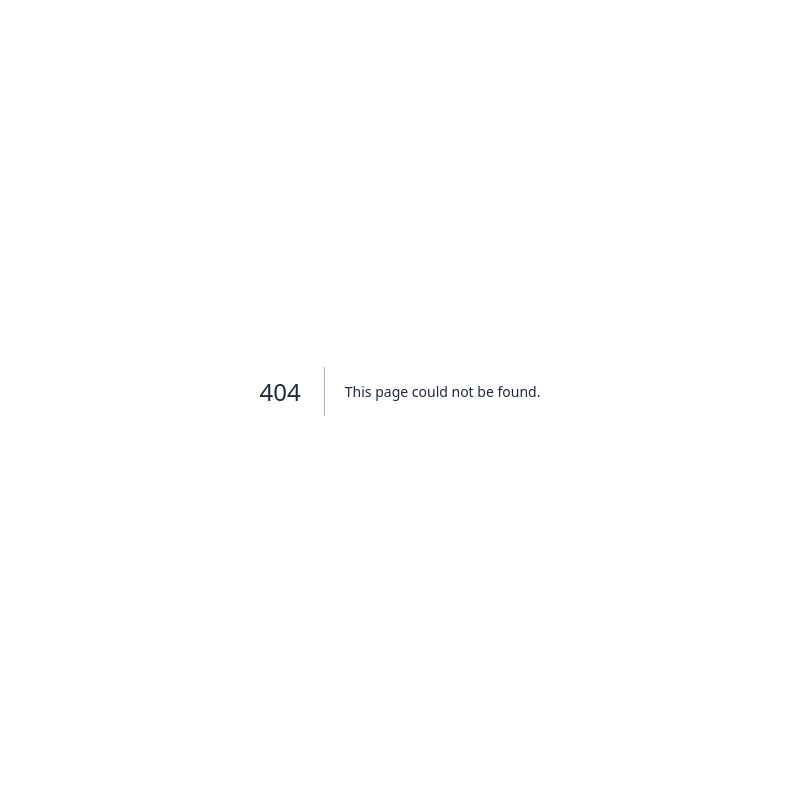
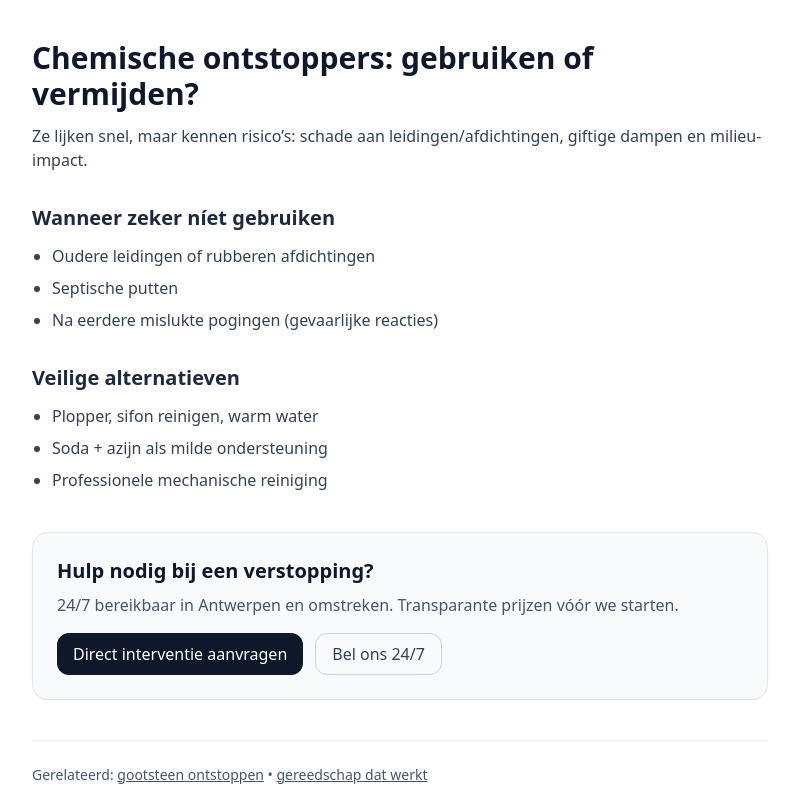
Before and after one commit to Turbo-89/turboservices, a Next.js app: page /kennisbank/ontstopping/chemische-ontstoppers in a window 1280 px wide. Before the commit this address had no page. Shown: the part 180-980 px from the top of the page, without its empty margins (240-1039 px from the left). Built offline with nearby package versions, Linux system fonts and the light colour scheme.

Commit message:
Create page.tsx

```diff
--- /dev/null
+++ b/app/kennisbank/ontstopping/chemische-ontstoppers/page.tsx
@@ -0,0 +1,58 @@
+import type { Metadata } from "next";
+import Link from "next/link";
+import CTA from "@/components/kb/CTA";
+import FAQJsonLd from "@/components/seo/FAQJsonLd";
+
+export const metadata: Metadata = {
+  title: "Chemische ontstoppers: gebruiken of vermijden?",
+  description:
+    "Zijn chemische ontstoppers een goed idee? Weeg de risico’s af en ontdek veilige alternatieven.",
+};
+
+export default function Page() {
+  const faqs = [
+    { question: "Mag ik één keer proberen?", answer: "We raden af. Als je toch deed, meld het—combinaties kunnen gevaarlijk zijn." },
+    { question: "Is schade direct zichtbaar?", answer: "Niet altijd. Afdichtingen kunnen later lekken." },
+    { question: "Wat is het milieuvriendelijke alternatief?", answer: "Mechanische reiniging en preventie." },
+  ];
+
+  return (
+    <main className="mx-auto max-w-3xl px-4 py-12">
+      <h1 className="text-3xl font-bold text-slate-900">
+        Chemische ontstoppers: gebruiken of vermijden?
+      </h1>
+      <p className="mt-3 text-slate-700">
+        Ze lijken snel, maar kennen risico’s: schade aan leidingen/afdichtingen, giftige dampen en milieu-impact.
+      </p>
+
+      <h2 className="mt-8 text-xl font-semibold">Wanneer zeker níet gebruiken</h2>
+      <ul className="mt-3 list-disc space-y-2 pl-5 text-slate-700">
+        <li>Oudere leidingen of rubberen afdichtingen</li>
+        <li>Septische putten</li>
+        <li>Na eerdere mislukte pogingen (gevaarlijke reacties)</li>
+      </ul>
+
+      <h2 className="mt-8 text-xl font-semibold">Veilige alternatieven</h2>
+      <ul className="mt-3 list-disc space-y-2 pl-5 text-slate-700">
+        <li>Plopper, sifon reinigen, warm water</li>
+        <li>Soda + azijn als milde ondersteuning</li>
+        <li>Professionele mechanische reiniging</li>
+      </ul>
+
+      <CTA />
+
+      <div className="mt-10 border-t pt-6 text-sm text-slate-600">
+        Gerelateerd:{" "}
+        <Link href="/kennisbank/ontstopping/gootsteen-ontstoppen" className="underline">
+          gootsteen ontstoppen
+        </Link>{" "}
+        •{" "}
+        <Link href="/kennisbank/ontstopping/gereedschap-ontstopping" className="underline">
+          gereedschap dat werkt
+        </Link>
+      </div>
+
+      <FAQJsonLd items={faqs} />
+    </main>
+  );
+}
```
